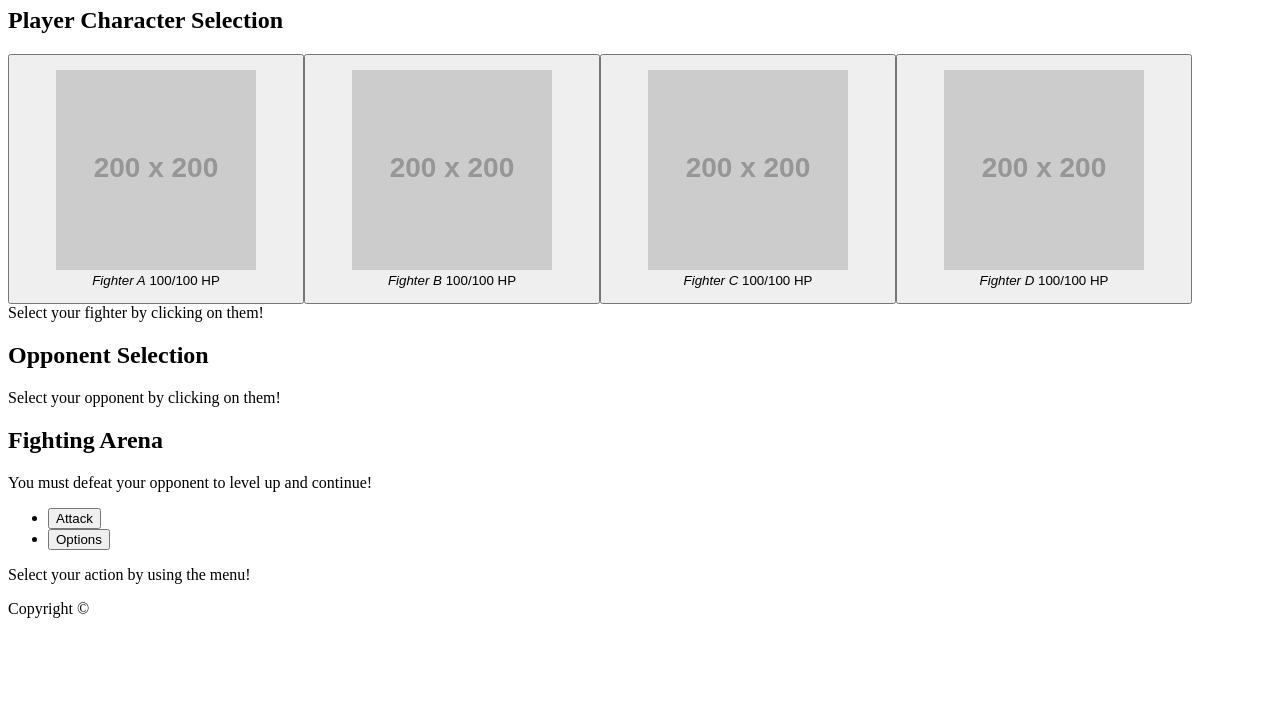
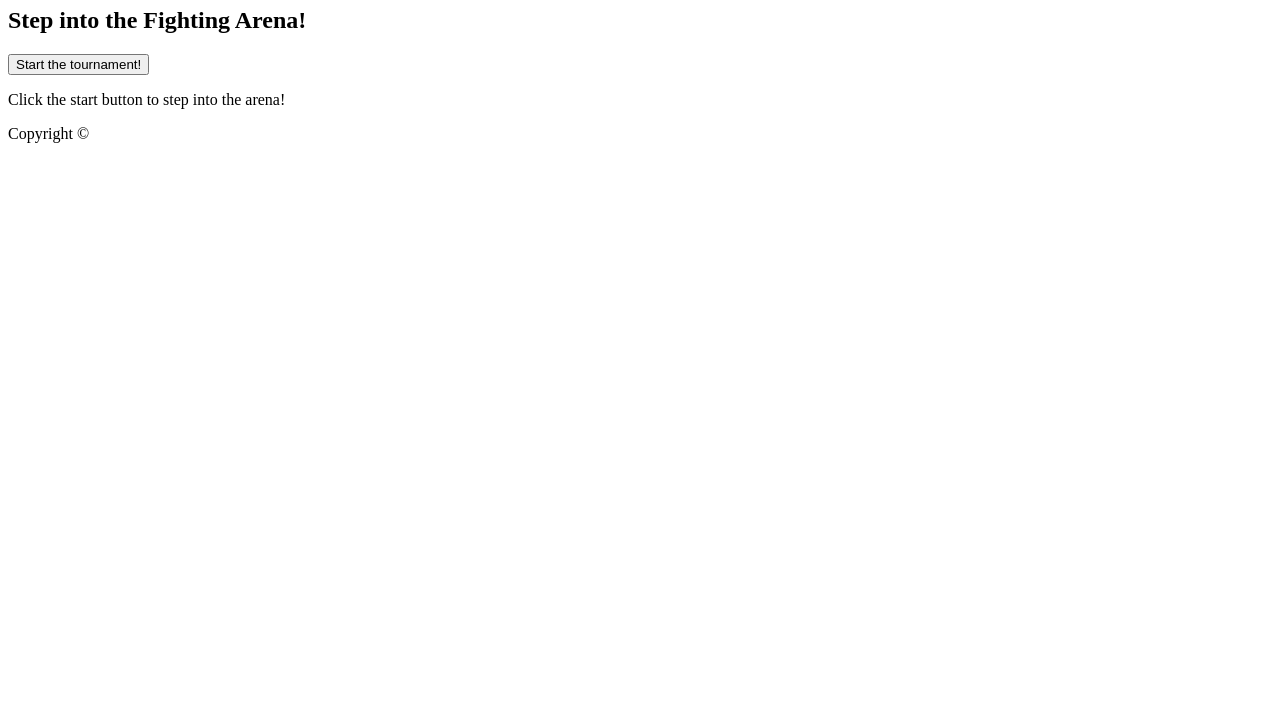
Before and after one commit to j-sea/unit-4-game, a plain HTML site: page index.html in a window 1280 px wide. Shown: the part 73-800 px from the top of the page. Drawn offline with nearby package versions, Linux system fonts and the light colour scheme; placeholder pictures from the web are drawn by us.

Commit message:
Cleaned up some logic by adding an initialize method. Created a general method for showing and hiding sections. Fleshed out the screen states to switch between sections. Added a css signifier per screen to the body so each screen can be styled differently.

```diff
--- a/assets/javascript/game.js
+++ b/assets/javascript/game.js
@@ -32,13 +32,19 @@ const FIGHTERS = [
 ];
 
 // Let's create some references to boxes we'll always need and will remain constant
-const playerCharacterSelectionSection = $('#player-character-selection-section');
-const opponentSelectionSection = $('#opponent-selection-section');
-const fightingArenaSection = $('#fighting-arena-section');
-const actionMenuSection = $('#action-menu-section');
-const gameWinSection = $('#game-win-section');
-const gameLoseSection = $('#game-lose-section');
+const body = $('body');
 
+const section = {
+    'start-screen': $('#start-section'),
+    'player-character-selection-screen': $('#player-character-selection-section'),
+    'opponent-selection-screen': $('#opponent-selection-section'),
+    'fighting-arena-screen': $('#fighting-arena-section'),
+    'action-menu-screen': $('#action-menu-section'),
+    'game-win-screen': $('#game-win-section'),
+    'game-lose-screen': $('#game-lose-section'),
+};
+
+const startGameButton = $('#start-game-button');
 const playerCharacterSelectionBox = $('#player-character-selection-box');
 const opponentSelectionBox = $('#opponent-selection-box');
 const attackerAreaBox = $('#attacker-area');
@@ -54,7 +60,18 @@ const game = {
     currentOpponent: null,
     defeatedOpponents: [],
 
+    initialize: function(){
+        console.log('initializing the game');
+
+        // Hide all of the sections
+        $('section').css('display', 'none');
+
+        // Switch to the start screen
+        game.switchState('start-screen');
+    },
+
     resetGameData: function(){
+        console.log('resetting game data');
 
         // Clear all of the Fighters
         this.currentPlayerCharacter = null;
@@ -66,6 +83,7 @@ const game = {
     },
 
     setupNewGame: function(){
+        console.log('setting up a new game');
 
         // Reset the game data so nothing from our previous game carries over
         this.resetGameData();
@@ -124,6 +142,9 @@ const game = {
 
         // Take the rest of the fighters and throw them into the opponent selection box
         opponentSelectionBox.append(remainingFighters);
+
+        // Switch to the opponent selection screen
+        game.switchState('opponent-selection-screen');
     },
 
     chooseOpponent: function(opponentJObj){
@@ -142,35 +163,116 @@ const game = {
         // Disable the remaining fighters for now
         let remainingFighters = opponentSelectionBox.children();
         remainingFighters.prop('disabled', true);
+
+        // Switch to the fighting arena screen
+        game.switchState('fighting-arena-screen');
     },
 
     chooseAction: function(actionType){
+        console.log('Choosing action ' + actionType);
 
+        if (actionType === 'Attack') {
+            this.actionAttack();
+        }
+        else if (actionType === 'Options') {
+            this.actionAttack();
+        }
     },
 
-    actionAttack: function(opponentName){
+    actionAttack: function(){
+        console.log('Attacking now!');
+
 
     },
 
     actionOptions: function(){
+        console.log('Opening options!')
+
 
     },
 
-    updateScreen: function(){
+    hideSection(name){
+        console.log(`hiding section '${name}'`);
 
+        // Hide the section
+        section[name].css('display', 'none');
+
+        // Remove the state signifier class (used for styling) from the body
+        body.removeClass(name);
+    },
+
+    showSection(name){
+        console.log(`showing section '${name}'`);
+
+        // Set the state signifier class (used for styling) to the body
+        body.addClass(name);
+
+        // Show the section
+        section[name].css('display', 'block');
     },
 
     stateObjects: {
         'start-screen': {
             unloadState: function(){
 
+                // Let's remove the click handler even though it's not necessary because it will make maintenance more straightforward
+                startGameButton.off('click');
+
+                // Hide the start screen
+                game.hideSection('start-screen');
             },
             loadState: function(){
 
-                console.log('Setting up new game');
-                game.setupNewGame();
+                // Set up an event handler for the start button's click
+                startGameButton.on('click', function(){
+
+                    // Set up a new game
+                    game.setupNewGame();
+
+                    // Now switch into the game
+                    game.switchState('player-character-selection-screen');
+                });
+
+                // Show the start screen
+                game.showSection('start-screen');
             }
-        }
+        },
+        'player-character-selection-screen': {
+            unloadState: function(){
+
+                // Hide the player character selection screen
+                game.hideSection('player-character-selection-screen');
+            },
+            loadState: function(){
+
+                // Show the player character selection screen
+                game.showSection('player-character-selection-screen');
+            }
+        },
+        'opponent-selection-screen': {
+            unloadState: function(){
+
+                // Hide the opponent selection screen
+                game.hideSection('opponent-selection-screen');
+            },
+            loadState: function(){
+
+                // Show the opponent selection screen
+                game.showSection('opponent-selection-screen');
+            }
+        },
+        'fighting-arena-screen': {
+            unloadState: function(){
+
+                // Hide the fighting arena screen
+                game.hideSection('fighting-arena-screen');
+            },
+            loadState: function(){
+
+                // Show the fighting arena screen
+                game.showSection('fighting-arena-screen');
+            }
+        },
     },
 
     // Create a method for switching states
@@ -181,6 +283,8 @@ const game = {
 
         // If we have a state loaded already, unload it first
         if (this.currentState !== '') {
+            console.log(`unloading '${this.currentState}' state`);
+
             this.stateObjects[this.currentState].unloadState(); // If the currentState isn't empty, the state object must exist; so no error checking necessary
         }
 
@@ -188,6 +292,8 @@ const game = {
 
         // Now load the new state as long as it exists
         if (this.stateObjects.hasOwnProperty(this.currentState)) {
+            console.log(`loading '${this.currentState}' state`);
+
             this.stateObjects[this.currentState].loadState();
         }
         else {
@@ -199,5 +305,5 @@ const game = {
     }
 };
 
-// Load the game
-game.switchState('start-screen');
+// Initialize the game
+game.initialize();
--- a/index.html
+++ b/index.html
@@ -10,16 +10,25 @@
 
 <body>
     <header>
-        <h1>RPG</h1>
+        <h1>Fighter RPG</h1>
     </header>
     <main>
+        <section id="start-section">
+            <h2>Step into the Fighting Arena!</h2>
+            <button id="start-game-button">
+                Start the tournament!
+            </button>
+            <footer>
+                <p>Click the start button to step into the arena!</p>
+            </footer>
+        </section>
         <section id="player-character-selection-section">
             <h2>Player Character Selection</h2>
             <div id="player-character-selection-box">
 
             </div>
             <footer>
-                Select your fighter by clicking on them!
+                <p>Select your fighter by clicking on them!</p>
             </footer>
         </section>
         <section id="opponent-selection-section">
@@ -45,8 +54,8 @@
         </section>
         <section id="action-menu-section">
             <ul id="action-menu" role="menu">
-                <li><button role="menuitem">Attack</button></li>
-                <li><button role="menuitem">Options</button></li>
+                <li><button role="menuitem" data-actionType="Attack">Attack</button></li>
+                <li><button role="menuitem" data-actionType="Options">Options</button></li>
             </ul>
             <footer>
                 <p>Select your action by using the menu!</p>
```
